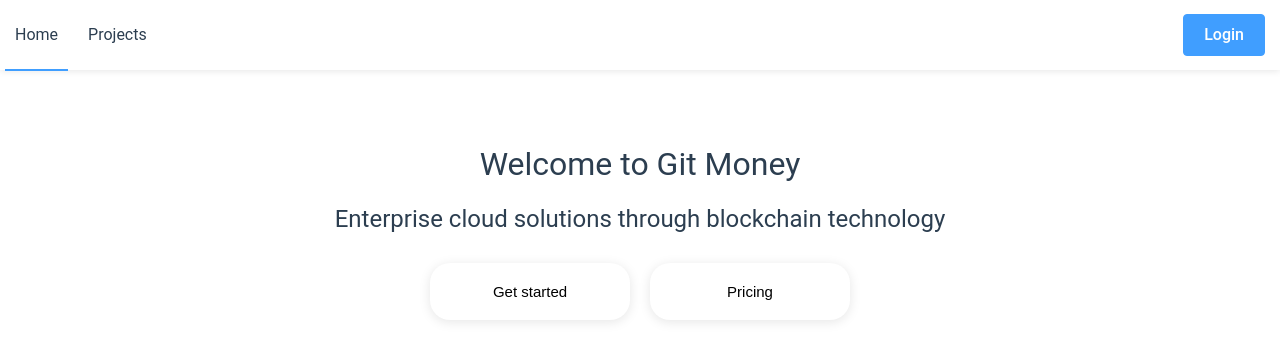
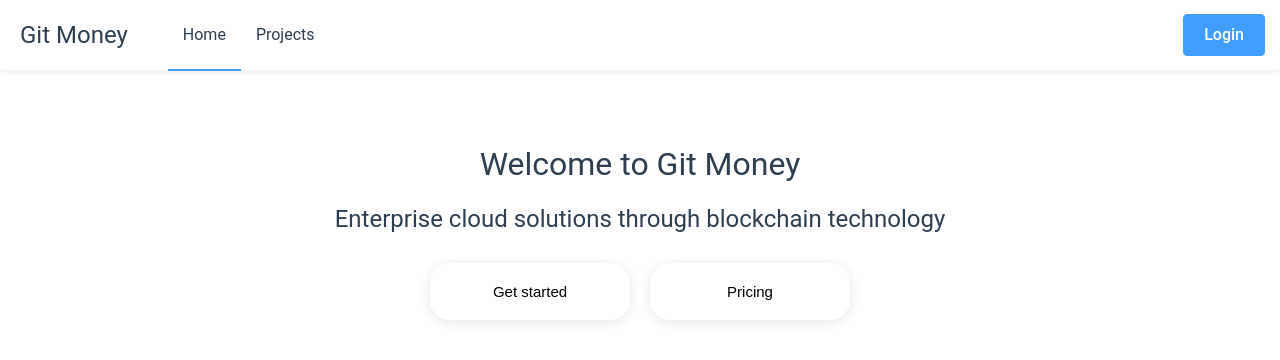
Before and after one commit to zachleong/12project, a Vue app: page / in a window 1280 px wide. Shown: the top 360 px of the page. Built offline with nearby package versions, Linux system fonts and the light colour scheme; no server answers.

Commit message:
Added brand name in top right of page

```diff
--- a/src/components/Navbar.vue
+++ b/src/components/Navbar.vue
@@ -1,12 +1,11 @@
 <template>
   <div class="center">
     <div class="navbar">
-      <div class="navlink-center">
-        <router-link to="/" class="navlink">Home</router-link>
-      </div>
-      <div class="navlink-center">
-        <router-link to="/projects" class="navlink">Projects</router-link>
-      </div>
+      <router-link to="#" class="brand navlink">
+        <h2>Git Money</h2>
+      </router-link>
+      <router-link to="/" class="navlink">Home</router-link>
+      <router-link to="/projects" class="navlink">Projects</router-link>
       <div id="authButton">
         <el-button
           v-if="userIsAuth === true"
@@ -59,20 +58,21 @@ export default {
 <style lang="scss" scoped>
 .navlink {
   text-decoration: none;
-  padding: 10px;
+  padding: 10px 15px 10px 15px;
   color: #2c3e50;
   display: flex;
   align-items: center;
   height: 49px;
+  float: left;
+}
+.brand {
+  padding-right: 40px;
+  padding-left: 20px;
 }
 .router-link-exact-active {
   background: rgba(255, 255, 255, 0.8);
   border-bottom: 2px solid;
   border-bottom-color: #409eff;
-}
-.navlink-center {
-  padding: 0 5px 0 5px;
-  float: left;
 }
 #authButton {
   float: right;
```
